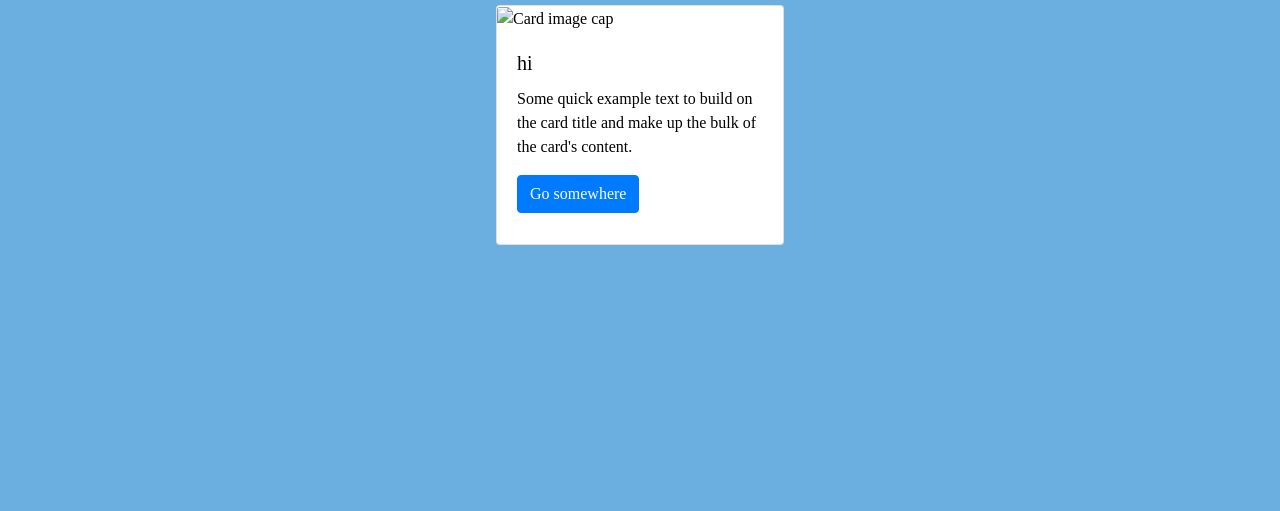
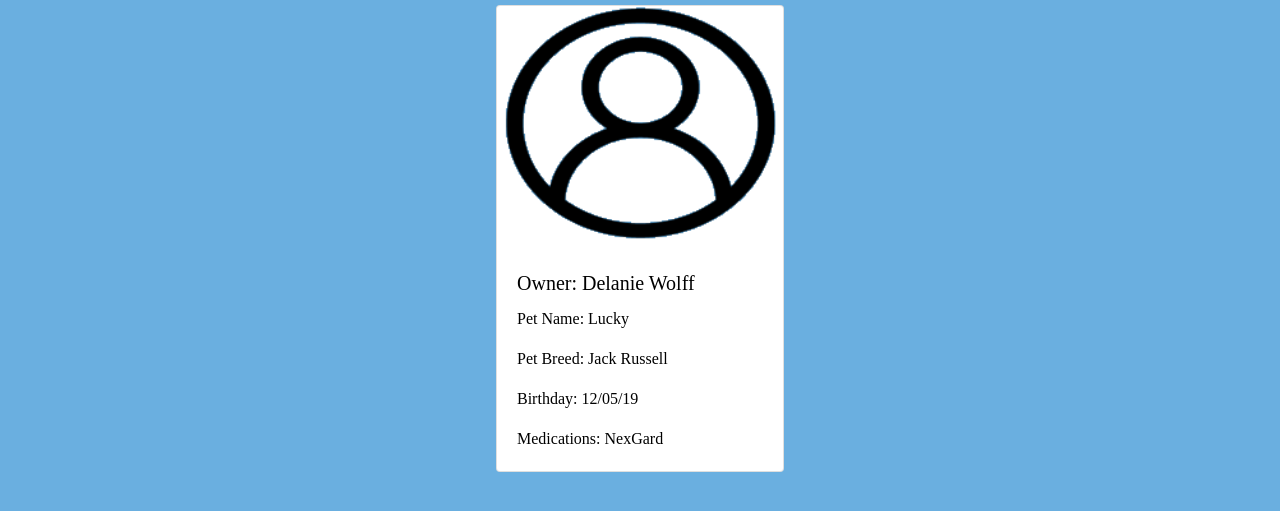
Before and after one commit to DelanieWolff/tech_homework_4, a plain HTML site: page profile.html in a window 1280 px wide. Shown: the part 143-654 px from the top of the page. Drawn offline with nearby package versions, Linux system fonts and the light colour scheme.

Commit message:
Update profile.html

```diff
--- a/profile.html
+++ b/profile.html
@@ -79,7 +79,6 @@
             display: block;
             margin-left: auto;
             margin-right: auto;
-            height: 30%;
         }
 
     </style>
@@ -110,11 +109,14 @@
     </nav>
     <div><h3 class="h3">My Profile</h3></div>
         <div class="card" style="width: 18rem;">
-            <img class="card-img-top" src="..." alt="Card image cap">
+            <img class="card-img-top" src="imageedit_25_7955279077.png" alt="Card image cap">
             <div class="card-body">
-                <h5 class="card-title">hi</h5>
-                <p class="card-text">Some quick example text to build on the card title and make up the bulk of the card's content.</p>
-                <a href="#" class="btn btn-primary">Go somewhere</a>
+                <h5 class="card-title">Owner: Delanie Wolff</h5>
+                <p class="card-text">Pet Name: Lucky</p>
+                <p class="card-text">Pet Breed: Jack Russell</p>
+                <p class="card-text">Birthday: 12/05/19 </p>
+                <p class="card-text">Medications: NexGard</p>
+
             </div>
         </div>
 
```
